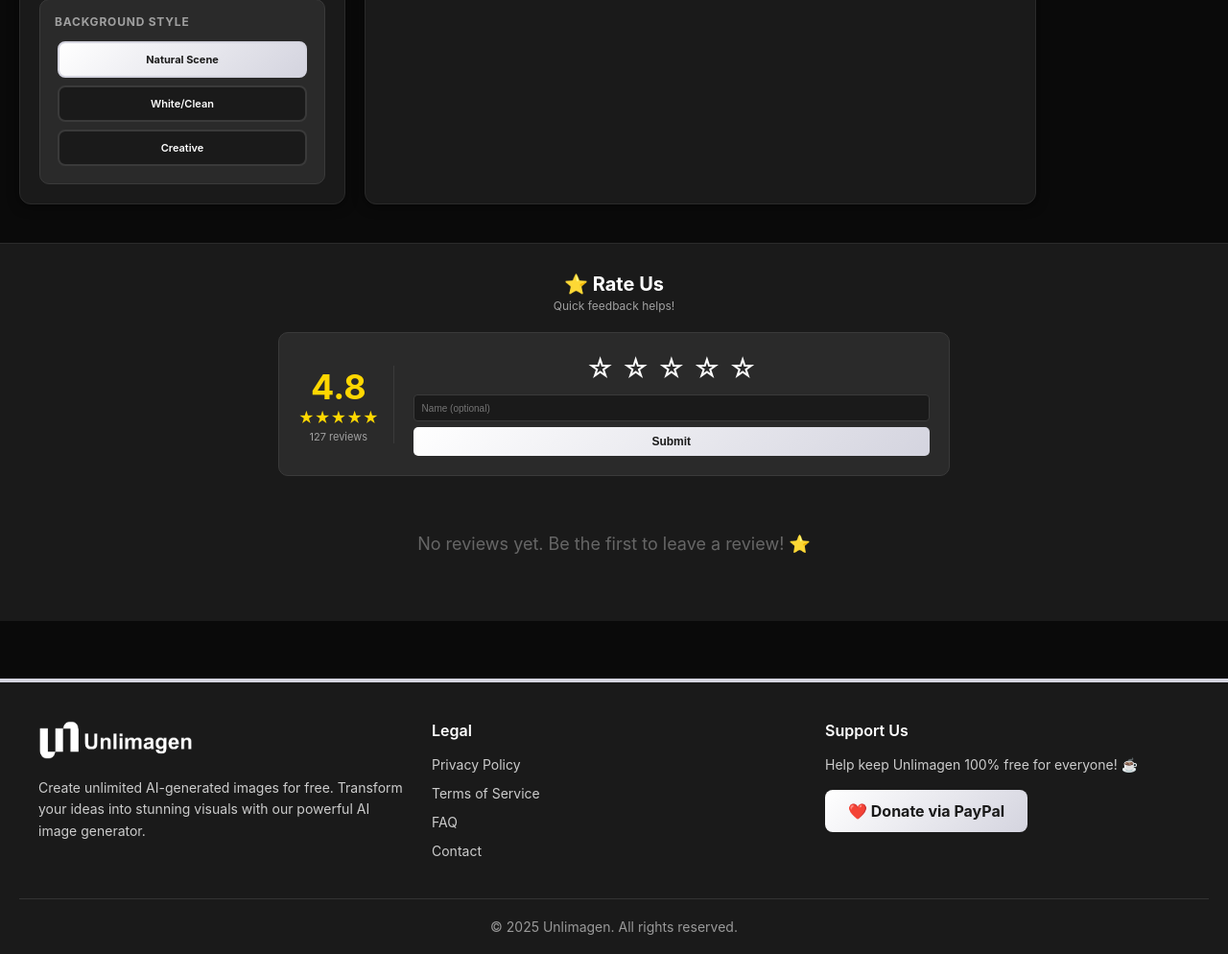
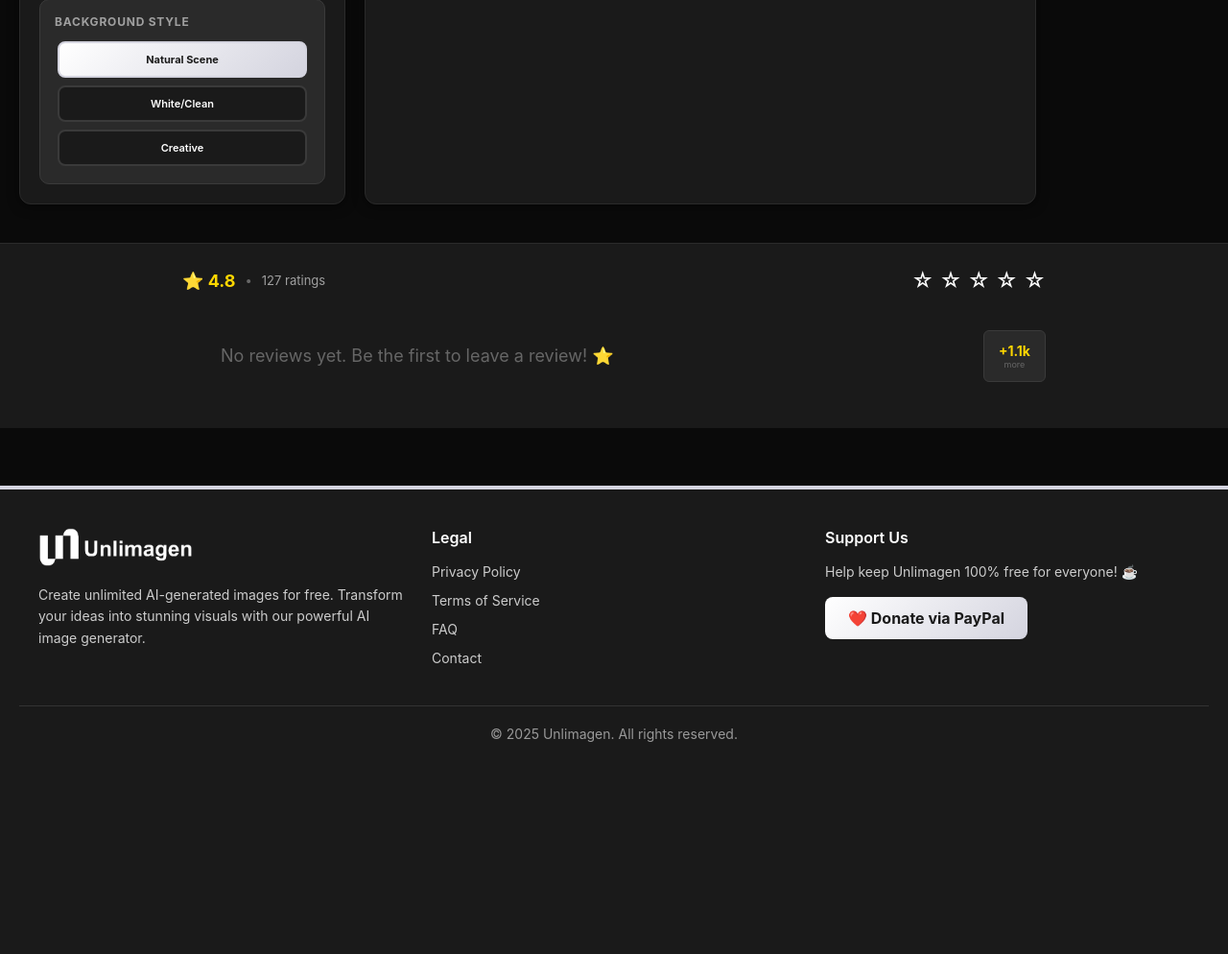
Before and after one commit to Yashe777/unlimagen, a Flask app: page / in a window 1280 px wide. Shown: the part 1001-1995 px from the top of the page at 96% size. After the commit the page ends 1774 px from the top, so only its background shows below. Run offline with Flask 3, Linux system fonts and the light colour scheme.

Commit message:
Refactor rating section and reviews display
Updated the rating section to be more compact and modified the reviews display to show only the latest 3 reviews. Adjusted styles and added functionality for showing/hiding the rating form.

```diff
--- a/templates/index_modern.html
+++ b/templates/index_modern.html
@@ -641,6 +641,11 @@
             div[style*="grid-template-columns: 1fr 1fr"] {
                 grid-template-columns: 1fr !important;
             }
+
+            #reviews-container {
+                grid-template-columns: repeat(3, 1fr) !important;
+                gap: 6px !important;
+            }
         }
     </style>
 </head>
@@ -833,46 +838,44 @@
         </div>
     </div>
 
-    <!-- Rating Section -->
-    <section style="background: #1a1a1a; padding: 30px 20px; border-top: 1px solid #2a2a2a;">
-        <div style="max-width: 700px; margin: 0 auto;">
-            <div style="text-align: center; margin-bottom: 20px;">
-                <h2 style="color: #ffffff; font-size: 20px; margin-bottom: 3px;">⭐ Rate Us</h2>
-                <p style="color: #a0a0a0; font-size: 12px;">Quick feedback helps!</p>
+    <!-- Rating Section - Super Compact -->
+    <section style="background: #1a1a1a; padding: 25px 20px; border-top: 1px solid #2a2a2a;">
+        <div style="max-width: 900px; margin: 0 auto;">
+            <!-- Single Line Header with Rating -->
+            <div style="display: flex; align-items: center; justify-content: space-between; flex-wrap: wrap; gap: 15px; margin-bottom: 15px;">
+                <div style="display: flex; align-items: center; gap: 10px;">
+                    <span style="font-size: 18px; color: #FFD700; font-weight: 700;" id="avg-rating-display">⭐ 4.8</span>
+                    <span style="color: #666; font-size: 13px;">•</span>
+                    <span style="color: #a0a0a0; font-size: 13px;"><span id="total-ratings">127</span> ratings</span>
                 </div>
-
-            <!-- Compact Rating -->
-            <div style="background: #2a2a2a; padding: 20px; border-radius: 10px; border: 1px solid #3a3a3a;">
-                <div style="display: flex; gap: 20px; align-items: center; flex-wrap: wrap; justify-content: center;">
-                    <!-- Rating Display -->
-                    <div style="text-align: center; padding-right: 15px; border-right: 1px solid #3a3a3a;">
-                        <div style="font-size: 36px; color: #FFD700; font-weight: 700;" id="avg-rating-display">4.8</div>
-                        <div style="font-size: 16px; color: #FFD700;">★★★★★</div>
-                        <p style="color: #a0a0a0; font-size: 11px; margin-top: 3px;"><span id="total-ratings">127</span> reviews</p>
-                    </div>
-
-                    <!-- Quick Rating -->
-                    <div style="flex: 1; min-width: 250px;">
-                        <div class="star-rating" id="star-rating" style="font-size: 28px; cursor: pointer; margin-bottom: 10px; text-align: center;">
+                <div class="star-rating" id="star-rating" style="font-size: 22px; cursor: pointer;">
                     <span class="star" data-rating="1">☆</span>
                     <span class="star" data-rating="2">☆</span>
                     <span class="star" data-rating="3">☆</span>
                     <span class="star" data-rating="4">☆</span>
                     <span class="star" data-rating="5">☆</span>
                 </div>
-                        <input type="text" id="reviewer-name" placeholder="Name (optional)" maxlength="30" style="width: 100%; padding: 5px 8px; background: #1a1a1a; border: 1px solid #3a3a3a; border-radius: 4px; color: #ffffff; font-size: 10px; margin-bottom: 6px; height: 28px;">
-                        <button id="submit-rating" style="width: 100%; padding: 8px; background: linear-gradient(135deg, #ffffff 0%, #D4D4DF 100%); color: #1a1a1a; border: none; border-radius: 5px; font-size: 12px; font-weight: 700; cursor: pointer;">
+            </div>
+
+            <!-- Quick Submit (Hidden until rated) -->
+            <div id="rating-form" style="display: none; background: #2a2a2a; padding: 15px; border-radius: 8px; margin-bottom: 15px;">
+                <div style="display: flex; gap: 10px; align-items: center;">
+                    <input type="text" id="reviewer-name" placeholder="Name (optional)" maxlength="20" style="flex: 1; padding: 8px; background: #1a1a1a; border: 1px solid #3a3a3a; border-radius: 5px; color: #ffffff; font-size: 12px;">
+                    <button id="submit-rating" style="padding: 8px 20px; background: linear-gradient(135deg, #ffffff 0%, #D4D4DF 100%); color: #1a1a1a; border: none; border-radius: 5px; font-size: 12px; font-weight: 700; cursor: pointer; white-space: nowrap;">
                         Submit
                     </button>
+                </div>
                 <p id="rating-message" style="margin-top: 8px; text-align: center; font-size: 11px; color: #4CAF50; display: none;"></p>
             </div>
+
+            <!-- 3 Latest Reviews + More Count -->
+            <div style="display: flex; gap: 8px; align-items: center;">
+                <div id="reviews-container" style="display: flex; gap: 8px; flex: 1;">
+                    <!-- 3 reviews will be loaded here -->
                 </div>
-            </div>
-
-            <!-- Recent Reviews (Very Compact) -->
-            <div style="margin-top: 20px;">
-                <div id="reviews-container" style="display: grid; grid-template-columns: repeat(auto-fit, minmax(200px, 1fr)); gap: 10px;">
-                    <!-- Reviews will be loaded here -->
+                <div id="more-reviews" style="background: #2a2a2a; padding: 12px 15px; border-radius: 6px; border: 1px solid #3a3a3a; text-align: center; white-space: nowrap;">
+                    <div style="color: #FFD700; font-size: 14px; font-weight: 700;">+<span id="more-count">1.1k</span></div>
+                    <div style="color: #666; font-size: 9px;">more</div>
                 </div>
             </div>
         </div>
@@ -1078,6 +1081,8 @@
             star.addEventListener('click', function() {
                 selectedRating = parseInt(this.dataset.rating);
                 updateStars(selectedRating);
+                // Show rating form when stars are clicked
+                document.getElementById('rating-form').style.display = 'block';
             });
 
             star.addEventListener('mouseover', function() {
@@ -1141,6 +1146,7 @@
             selectedRating = 0;
             updateStars(0);
             document.getElementById('reviewer-name').value = '';
+            document.getElementById('rating-form').style.display = 'none';
 
             // Update display
             updateRatingDisplay();
@@ -1166,23 +1172,24 @@
                 return;
             }
 
-            // Show latest 6 reviews
-            const latestReviews = reviews.slice(0, 6);
+            // Show only 3 latest reviews
+            const latestReviews = reviews.slice(0, 3);
             container.innerHTML = latestReviews.map(review => {
-                const stars = '★'.repeat(review.rating) + '☆'.repeat(5 - review.rating);
-                const date = new Date(review.date);
-                const timeAgo = getTimeAgo(date);
-
+                const stars = '★'.repeat(review.rating);
                 return `
-                    <div style="background: #2a2a2a; padding: 15px; border-radius: 8px; border: 1px solid #3a3a3a;">
-                        <div style="color: #FFD700; font-size: 16px; margin-bottom: 5px;">${stars}</div>
-                        <div style="display: flex; justify-content: space-between; align-items: center;">
-                            <div style="color: #ffffff; font-weight: 600; font-size: 14px;">${escapeHtml(review.name)}</div>
-                            <div style="color: #666; font-size: 11px;">${timeAgo}</div>
+                    <div style="flex: 1; background: #2a2a2a; padding: 8px 10px; border-radius: 6px; border: 1px solid #3a3a3a;">
+                        <div style="color: #ffffff; font-size: 11px; white-space: nowrap; overflow: hidden; text-overflow: ellipsis;">
+                            <span style="color: #a0a0a0; font-weight: 500;">${escapeHtml(review.name)}:</span>
+                            <span style="color: #FFD700; margin-left: 4px;">${stars}</span>
                         </div>
                     </div>
                 `;
             }).join('');
+
+            // Update "more" count
+            const moreCount = reviews.length > 3 ? reviews.length - 3 : 0;
+            const moreDisplay = moreCount >= 1000 ? (moreCount / 1000).toFixed(1) + 'k' : moreCount;
+            document.getElementById('more-count').textContent = moreDisplay || '0';
         }
 
         // Update rating statistics
```
Lines whose indentation alone changed are shown as unchanged.
